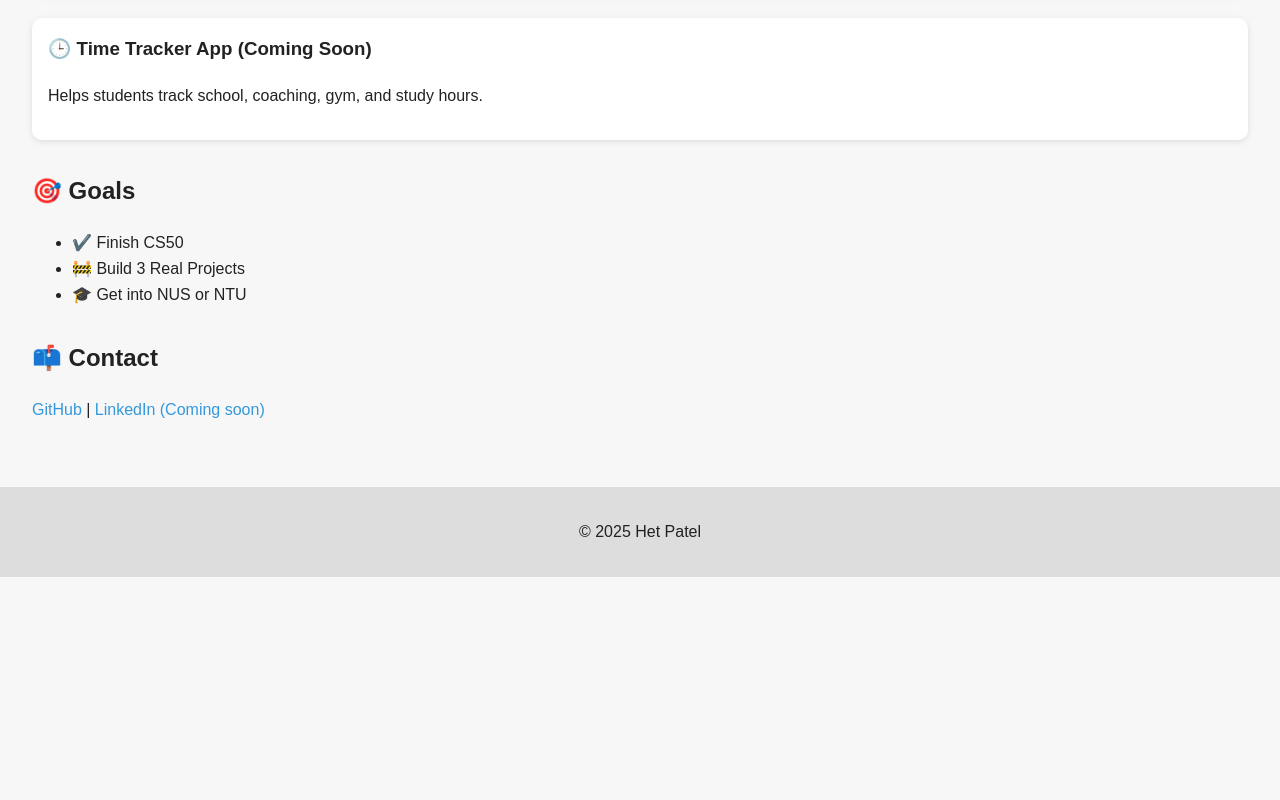
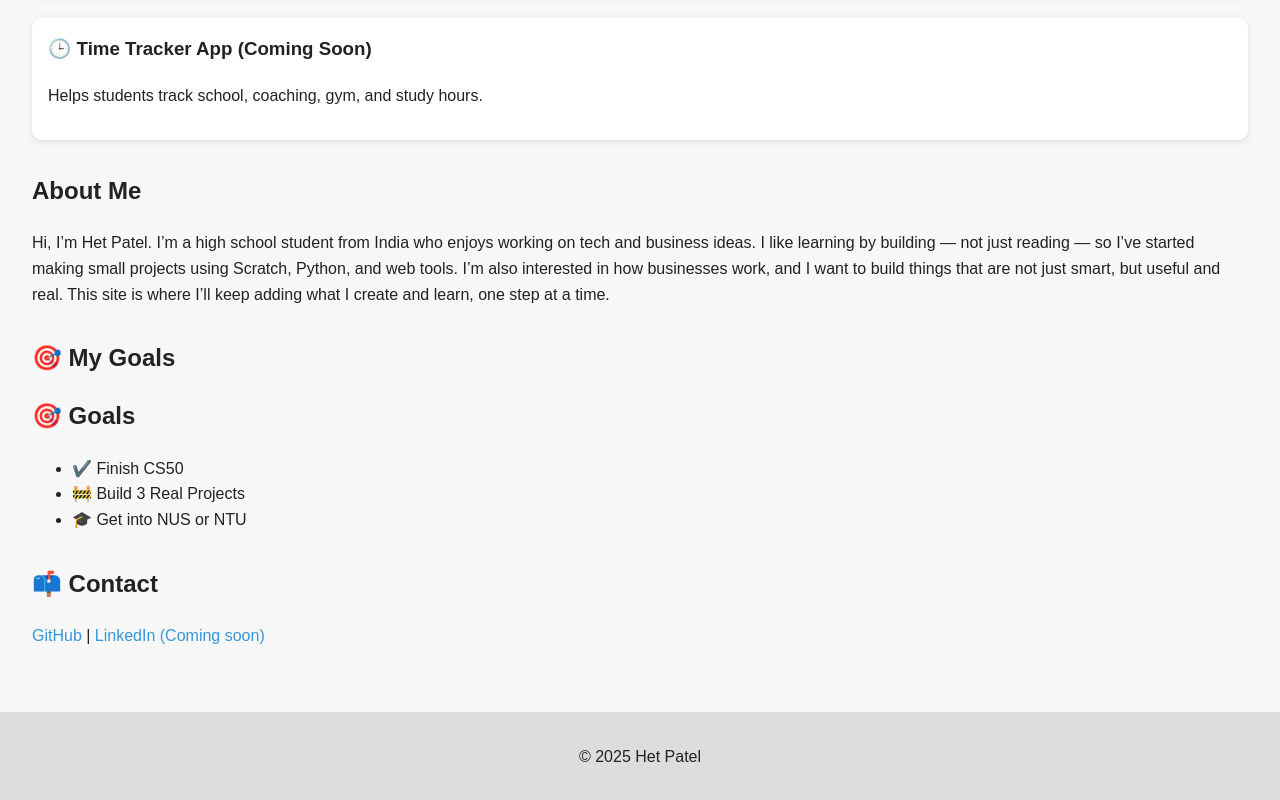
Before and after one commit to Het-patel-h/portfolio-website, a plain HTML site: page index.html in a window 1280 px wide. Shown: the part 726-1526 px from the top of the page. Before the commit the page ends 1303 px from the top, so only its background shows below. Drawn offline with Linux system fonts and the light colour scheme.

Commit message:
index.html
About Me

```diff
--- a/index.html
+++ b/index.html
@@ -38,6 +38,19 @@
   </div>
 </section>
 
+<section>
+  <h2>About Me</h2>
+  <p>
+    Hi, I’m Het Patel. I’m a high school student from India who enjoys working on tech and business ideas.
+    I like learning by building — not just reading — so I’ve started making small projects using Scratch, Python, and web tools.
+    I’m also interested in how businesses work, and I want to build things that are not just smart, but useful and real.
+    This site is where I’ll keep adding what I create and learn, one step at a time.
+  </p>
+</section>
+
+<section>
+  <h2>🎯 My Goals</h2>
+
 
     <section>
       <h2>🎯 Goals</h2>
```
